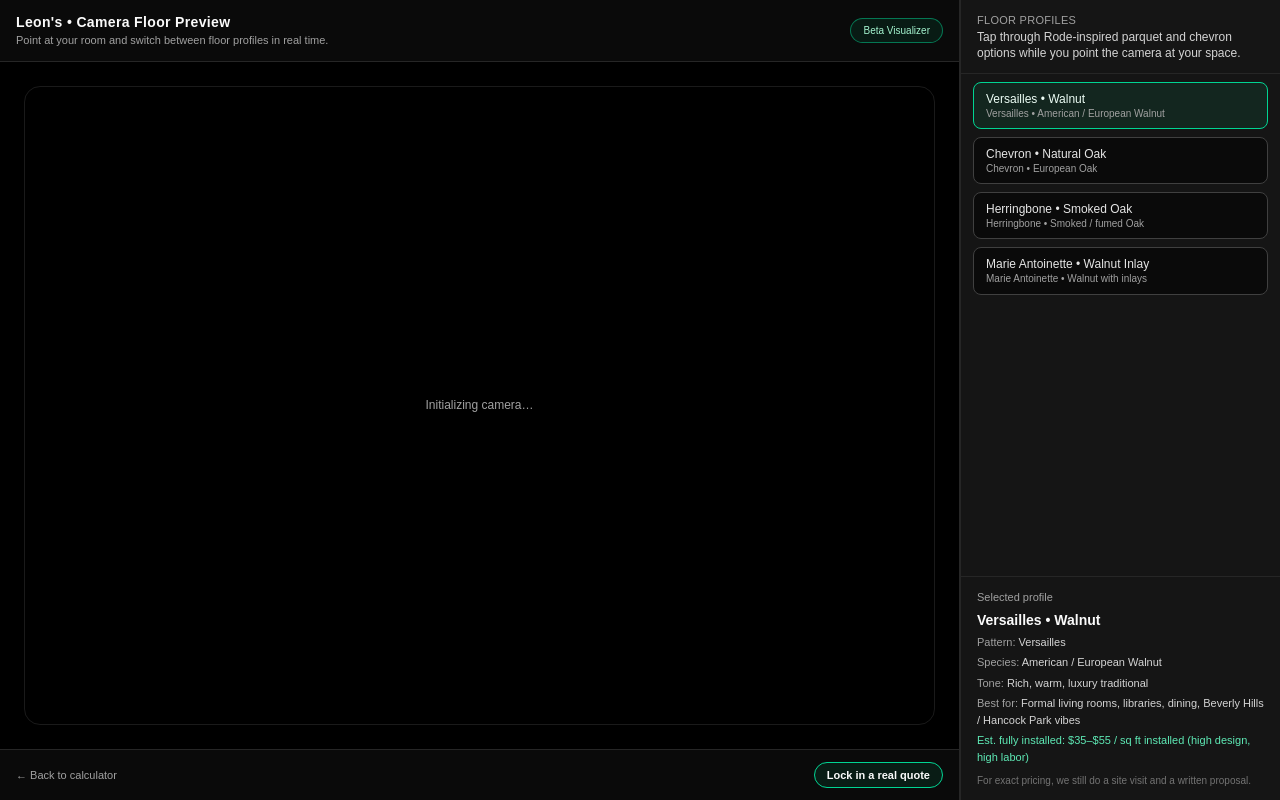
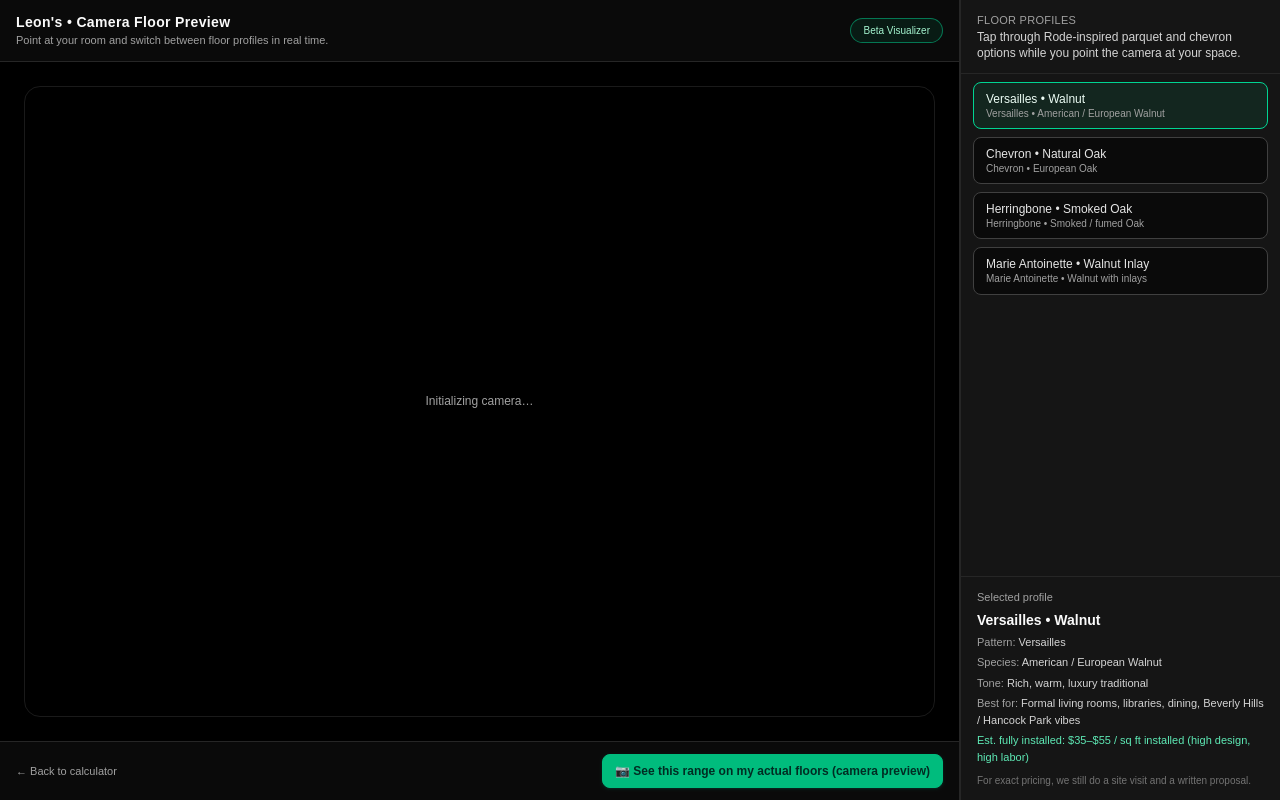
Before and after one commit to tequilapapa/leons-calculator, a Next.js app: page /camera in a window 1280 px wide. Built offline with nearby package versions, Linux system fonts and the light colour scheme; no server answers.

Commit message:
Guide users from estimator to camera to booking

```diff
--- a/app/camera/page.tsx
+++ b/app/camera/page.tsx
@@ -149,10 +149,10 @@ export default function CameraVisualizerPage() {
             ← Back to calculator
           </a>
           <a
-            href="https://www.leonshardwood.com/quote"
-            className="text-[11px] font-semibold rounded-full border border-emerald-400 bg-emerald-500/10 px-3 py-1 hover:bg-emerald-400 hover:text-emerald-950 transition"
+            href="/camera"
+            className="inline-flex items-center justify-center rounded-lg border border-emerald-500 bg-emerald-500 px-3 py-2 text-xs font-semibold text-emerald-950 shadow-sm shadow-emerald-900/40 hover:bg-emerald-400 hover:border-emerald-400 transition"
           >
-            Lock in a real quote
+            📷 See this range on my actual floors (camera preview)
           </a>
         </div>
       </div>
```
